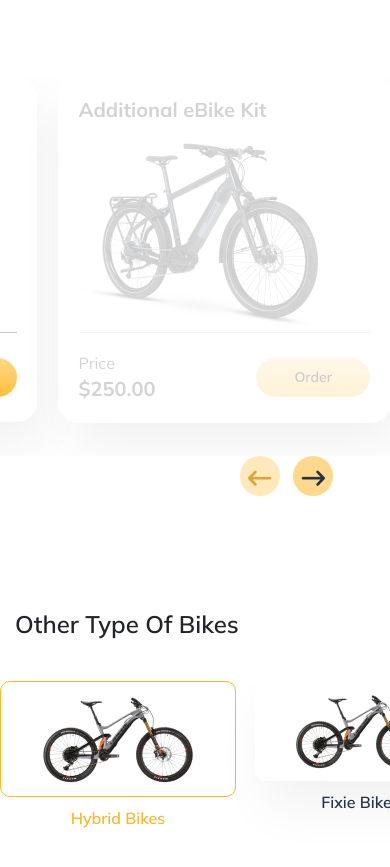
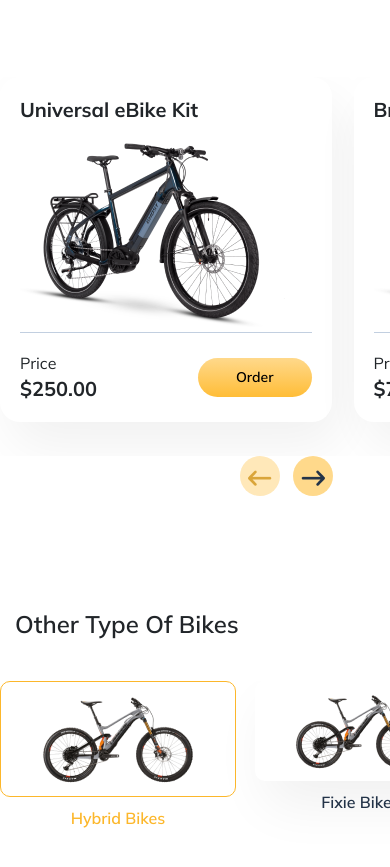
Before and after one commit to AlexanderOba/Biker_store_landing-page, a React app: page / in a window 390 px wide. Shown: the part 830-1697 px from the top of the page. Built offline with nearby package versions, Linux system fonts and the light colour scheme.

Commit message:
ran npm build

```diff
--- a/src/component/Home/home.css
+++ b/src/component/Home/home.css
@@ -90,7 +90,7 @@
 }
 .lngpg_section-cardwraper {
   display: flex;
-  flex-direction: row-reverse;
+  justify-content: flex-end;
   padding: 0px 0px 34px;
 }
 .lngpg_section-2-cards {
@@ -100,7 +100,7 @@
   width: 27%;
   background-color: #fff;
 }
-.lngpg_section-2-cards:not(:first-child) {
+.lngpg_section-2-cards:not(:last-child) {
   margin-right: 35px;
 }
 .faded_card {
@@ -354,8 +354,10 @@
   .lngpg_section-1 {
     padding: 161px 0px 80px 0px;
   }
+
   .lngpg_section-cardwraper {
     overflow-x: scroll;
+    justify-content: flex-start;
     flex-wrap: nowrap;
     overflow-y: hidden;
   }
@@ -366,7 +368,7 @@
     flex: 0 0 auto;
     width: 85%;
   }
-  .lngpg_section-2-cards:not(:first-child) {
+  .lngpg_section-2-cards:not(:last-child) {
     margin-right: 22px;
   }
   .lngpg_section-2 {
--- a/src/component/Home/home.js
+++ b/src/component/Home/home.js
@@ -54,8 +54,8 @@ const Home = () => {
       </section>
       <section className="lngpg_section-2">
         <div className="lngpg_section-cardwraper">
-          <div className="lngpg_section-2-cards faded_card">
-            <h5>Additional eBike Kit</h5>
+          <div className="lngpg_section-2-cards ">
+            <h5>Universal eBike Kit</h5>
             <img src={bigbikeimg} alt="" className="img-fluid" />
             <div className="lngpg_section-2card-footer">
               <div>
@@ -80,10 +80,10 @@ const Home = () => {
               </div>
             </div>
           </div>
-          <div className="lngpg_section-2-cards">
+          <div className="lngpg_section-2-cards faded_card">
             <h5>Universal eBike Kit</h5>
             <img src={bigbikeimg} alt="" className="img-fluid" />
-            <div className="lngpg_section-2card-footer">
+            <div className="lngpg_section-2card-footer faded_card">
               <div>
                 <p className="card_priceheader">Price</p>
                 <p className="card_price">$750.00</p>
```
